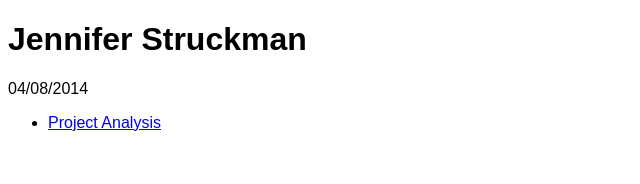
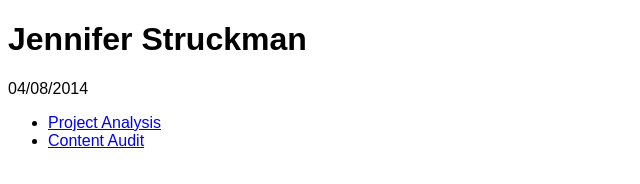
Before and after one commit to jlstruckman/wsp, a plain HTML site: page index.html in a window 1280 px wide. Shown: the whole page, without its empty margins (0-640 px from the left). Drawn offline with Linux system fonts and the light colour scheme.

Commit message:
Added content audit

```diff
--- a/index.html
+++ b/index.html
@@ -15,6 +15,7 @@ body {font-family:arial;}
 	<p>04/08/2014</p>
 	<ul>
 		<li><a href="http://jlstruckman.github.io/wsp/activities/analysis/index.html">Project Analysis</a></li>
+		<li><a href="https://docs.google.com/spreadsheet/ccc?key=0Ato3AkW_rxD_dGdGLXlGdXUyOHhfeHFKSnFzWTE0Tnc&usp=sharing">Content Audit</a></li>
 	</ul>
 </body>
 </html>
```
